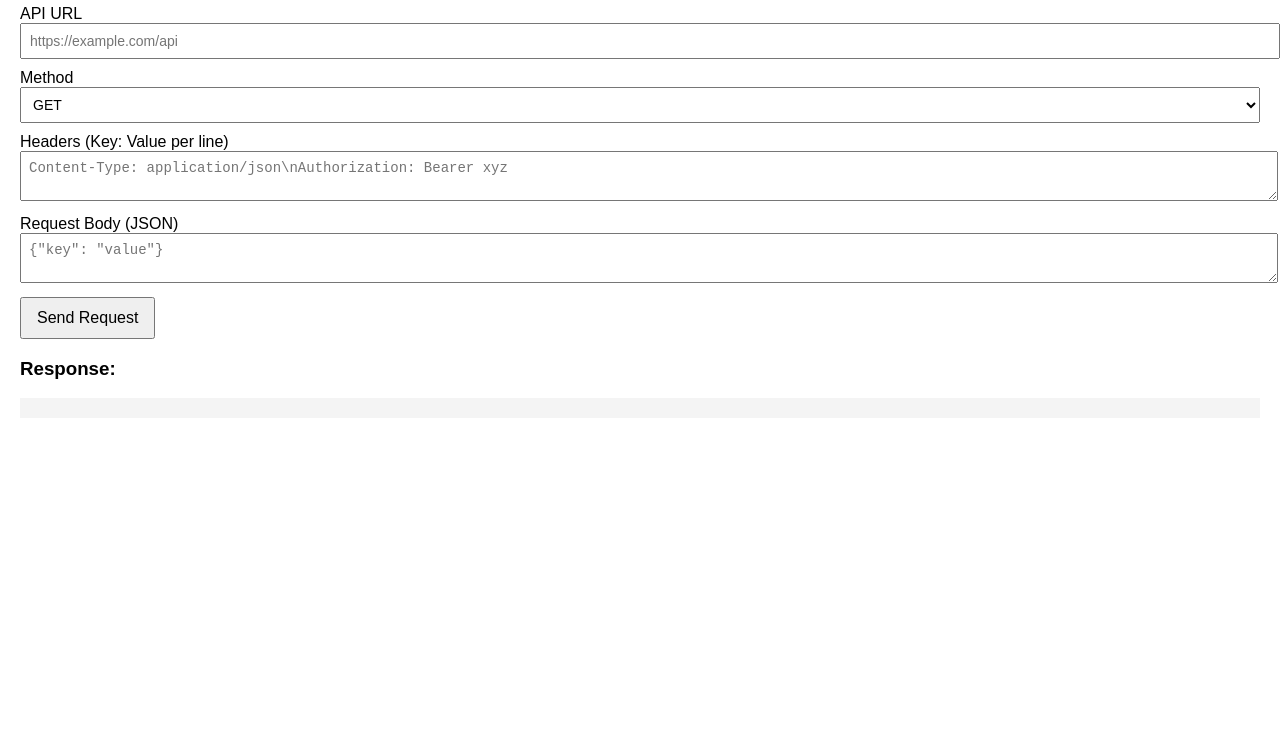
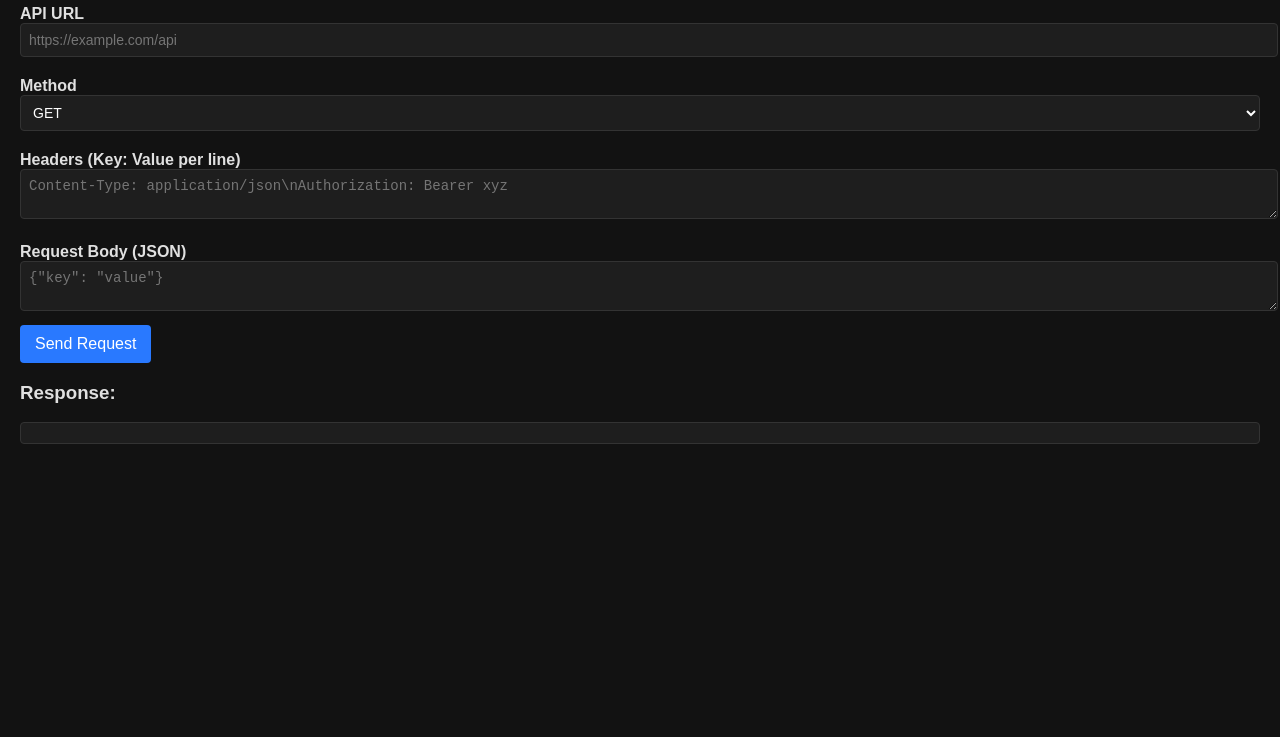
Before and after one commit to ameyapranjale/apitest, a plain HTML site: page index.html in a window 1280 px wide. Shown: the part 63-800 px from the top of the page. Drawn offline with Linux system fonts and the light colour scheme.

Commit message:
Update index.html

```diff
--- a/index.html
+++ b/index.html
@@ -8,22 +8,43 @@
     body {
       font-family: Arial, sans-serif;
       margin: 20px;
+      background-color: #121212;
+      color: #e0e0e0;
     }
     textarea, input, select {
       width: 100%;
       margin-bottom: 10px;
       padding: 8px;
       font-size: 14px;
+      background-color: #1e1e1e;
+      color: #ffffff;
+      border: 1px solid #333;
+      border-radius: 4px;
     }
     button {
       padding: 10px 15px;
       font-size: 16px;
       cursor: pointer;
+      background-color: #2979ff;
+      color: white;
+      border: none;
+      border-radius: 4px;
+    }
+    button:hover {
+      background-color: #1565c0;
     }
     pre {
-      background-color: #f4f4f4;
+      background-color: #1e1e1e;
       padding: 10px;
       white-space: pre-wrap;
+      color: #a5d6a7;
+      border: 1px solid #333;
+      border-radius: 4px;
+    }
+    label {
+      font-weight: bold;
+      display: block;
+      margin-top: 10px;
     }
   </style>
 </head>
```
